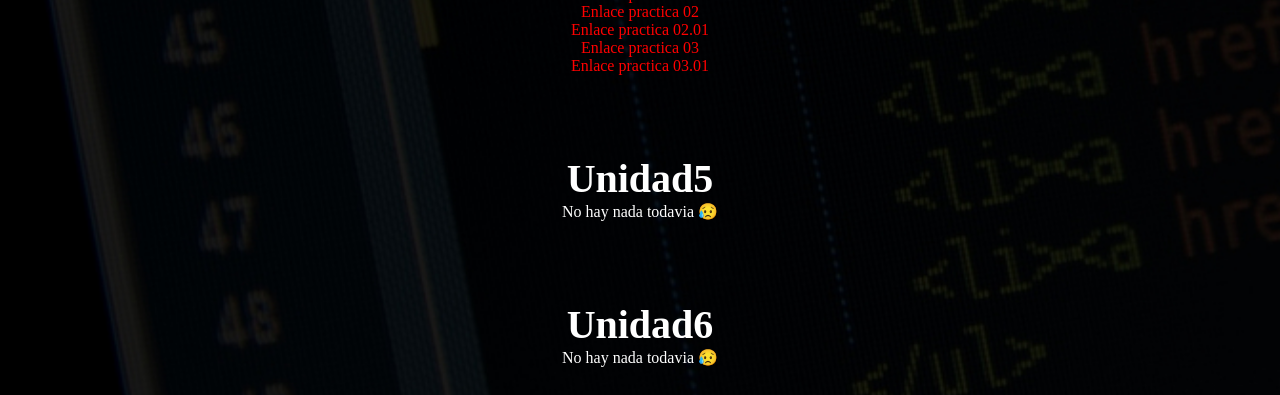
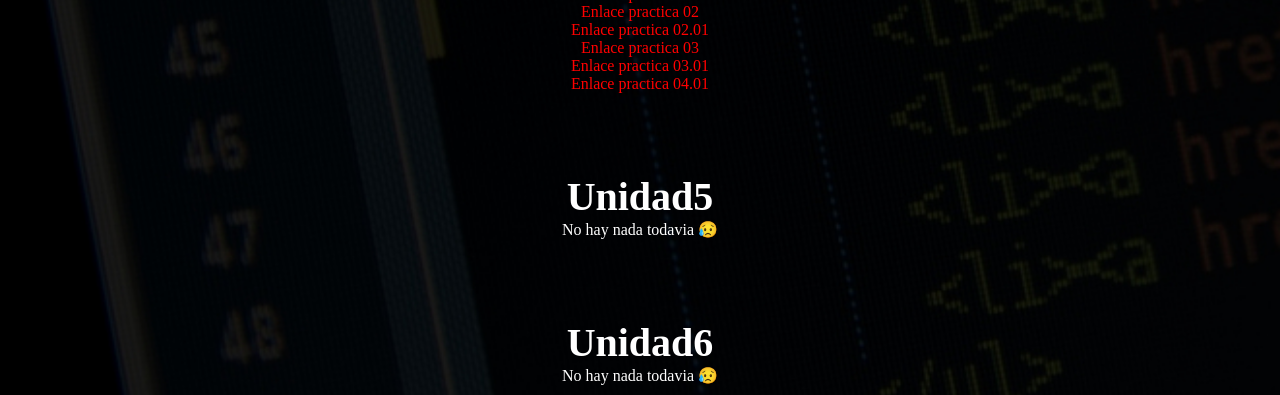
Before and after one commit to alvaro-gargon/105LMSGIProyectoLMSGI, a plain HTML site: page index.html in a window 1280 px wide. Shown: the part 705-1100 px from the top of the page. Drawn offline with Linux system fonts and the light colour scheme.

Commit message:
Subir cambios

```diff
--- a/index.html
+++ b/index.html
@@ -40,6 +40,7 @@
                 <a href="unidad4/02.01/02.xml">Enlace practica 02.01</a>
                 <a href="unidad4/03/03.xml">Enlace practica 03</a>
                 <a href="unidad4/03.01/03.xml">Enlace practica 03.01</a>
+                <a href="unidad4/04.01/04.xml">Enlace practica 04.01</a>
         </section>
         <section>
                 <h2>Unidad5</h2>
```
